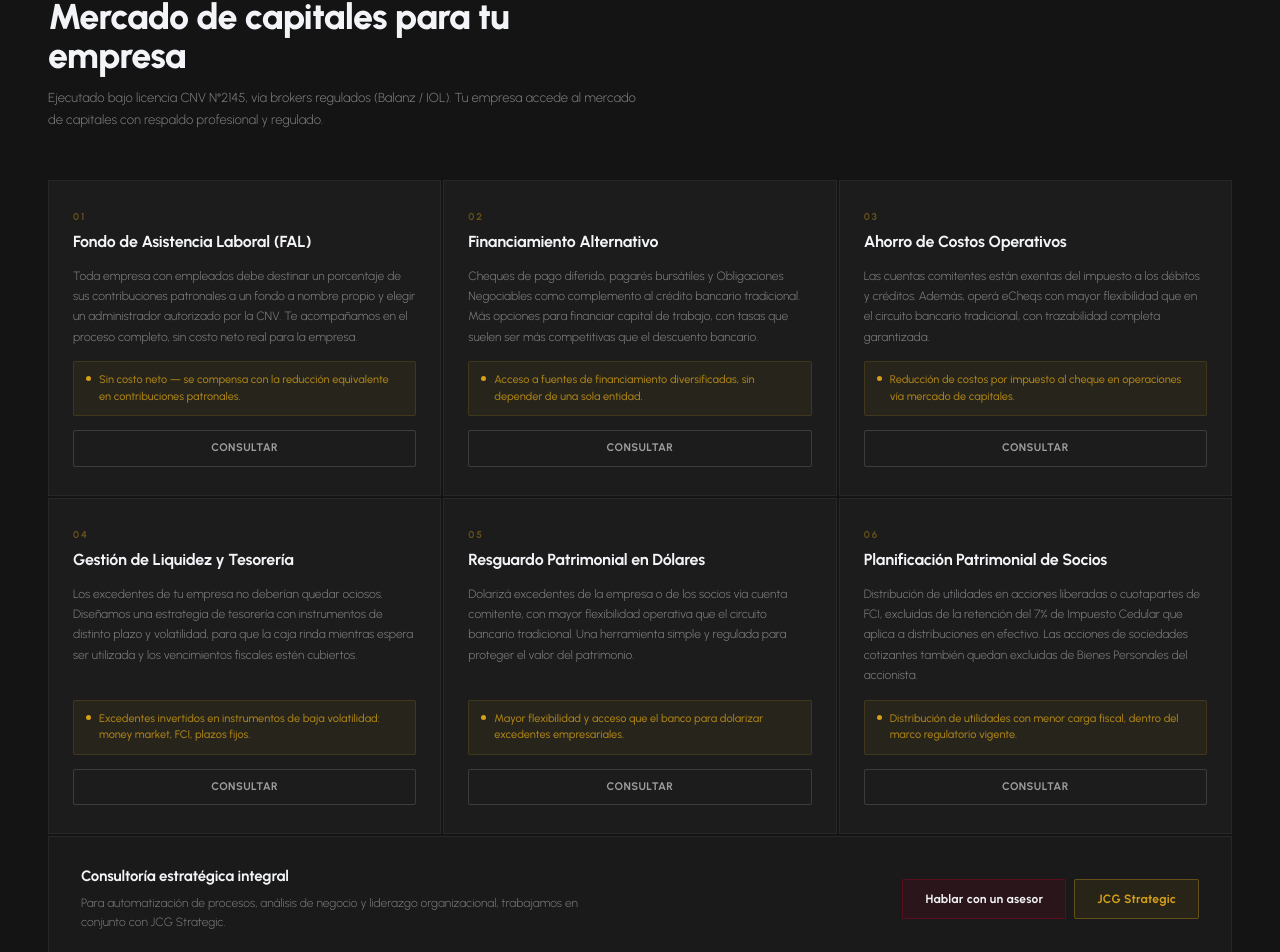
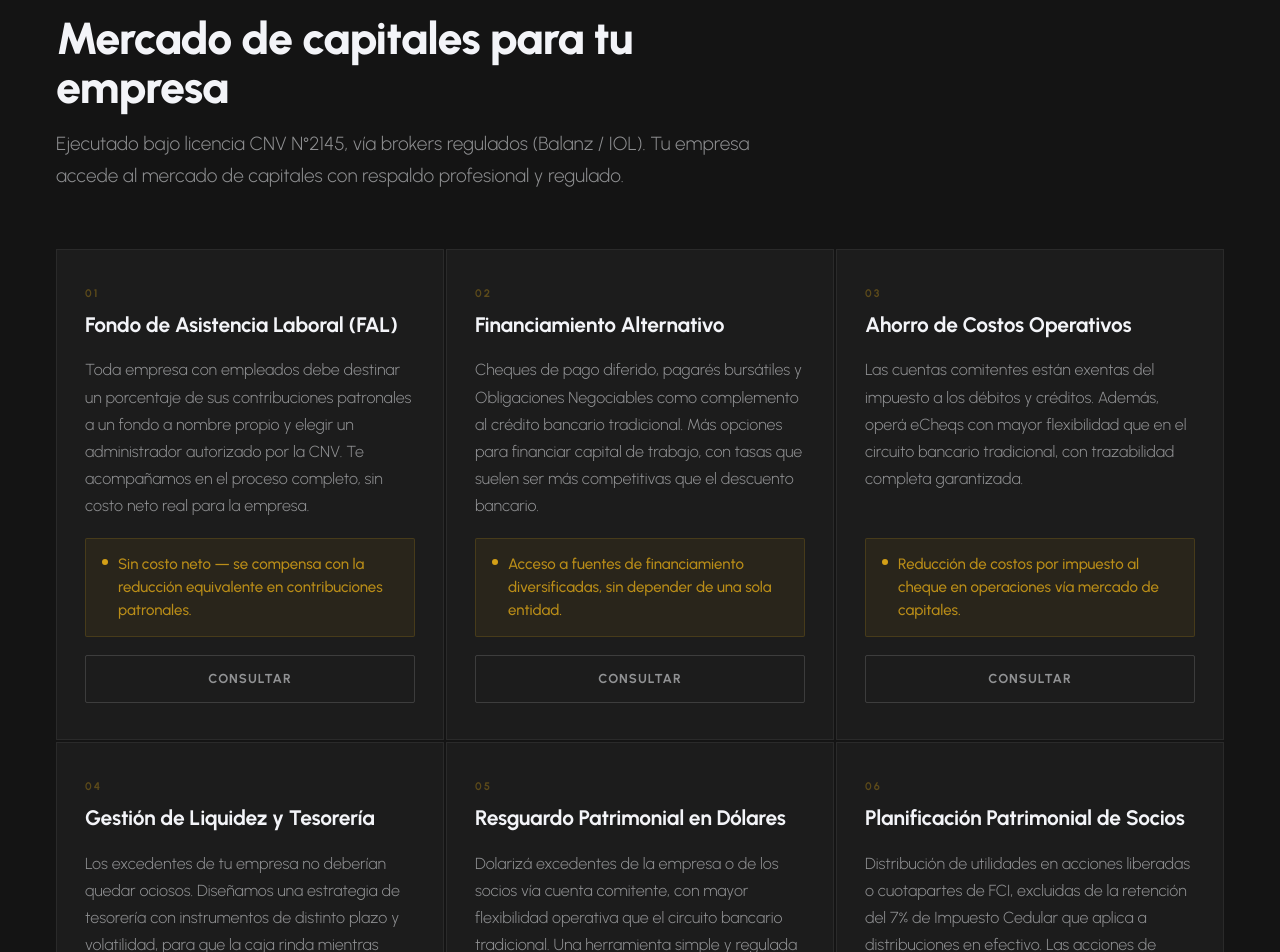
Before and after one commit to jcginversiones/JCGInversiones, a React (Vite) app: page / in a window 1280 px wide. Shown: the part 2071-3023 px from the top of the page. Built offline with nearby package versions, Linux system fonts and the light colour scheme.

Commit message:
Update EmpresasServices.css

```diff
--- a/src/components/EmpresasServices.css
+++ b/src/components/EmpresasServices.css
@@ -1,51 +1,50 @@
 .empresasServices {
     width: 100%;
-    padding: 72px 48px;
+    padding: 80px 56px;
     background: #141414;
     border-top: 1px solid rgba(212,160,23,0.1);
 }
 
 .empresasHeader {
-    margin-bottom: 48px;
-    max-width: 600px;
+    margin-bottom: 56px;
+    max-width: 720px;
 }
 
 .empresasEyebrow {
     display: flex;
     align-items: center;
-    gap: 12px;
-    font-size: 10px;
+    gap: 14px;
+    font-size: 12px;
     font-weight: 700;
     letter-spacing: 3px;
     text-transform: uppercase;
     color: #D4A017;
-    margin-bottom: 14px;
+    margin-bottom: 20px;
 }
 
 .empresasEyebrowLine {
     display: block;
-    width: 28px;
+    width: 32px;
     height: 1px;
     background: #D4A017;
     flex-shrink: 0;
 }
 
 .empresasTitulo {
-    font-size: clamp(24px, 2.8vw, 36px);
+    font-size: clamp(32px, 3.5vw, 48px);
     font-weight: 800;
     letter-spacing: -0.02em;
     line-height: 1.1;
     color: #F3F4F8;
-    margin-bottom: 12px;
+    margin-bottom: 16px;
 }
 
 .empresasSubtitulo {
-    font-size: 13px;
-    color: rgba(243,244,248,0.48);
+    font-size: 19px;
+    color: rgba(243,244,248,0.55);
     line-height: 1.7;
 }
 
-/* GRID */
 .empresasGrid {
     display: grid;
     grid-template-columns: repeat(3, 1fr);
@@ -53,14 +52,13 @@
     margin-bottom: 2px;
 }
 
-/* CARD */
 .empresaCard {
     background: #1c1c1c;
-    border: 1px solid #272727;
-    padding: 28px 24px;
+    border: 1px solid #2a2a2a;
+    padding: 36px 28px;
     display: flex;
     flex-direction: column;
-    gap: 14px;
+    gap: 18px;
     position: relative;
     overflow: hidden;
     transition: .25s ease-out;
@@ -77,30 +75,27 @@
     transition: height .3s ease-out;
 }
 
-.empresaCard:hover::after {
-    height: 100%;
-}
-
+.empresaCard:hover::after { height: 100%; }
 .empresaCard:hover {
-    border-color: rgba(212,160,23,0.25);
+    border-color: rgba(212,160,23,0.22);
     transform: translateY(-3px);
 }
 
 .empresaCardTop {
     display: flex;
     flex-direction: column;
-    gap: 8px;
+    gap: 10px;
 }
 
 .empresaNum {
-    font-size: 10px;
+    font-size: 11px;
     font-weight: 700;
     letter-spacing: 2px;
-    color: rgba(212,160,23,0.4);
+    color: rgba(212,160,23,0.35);
 }
 
 .empresaCardTitulo {
-    font-size: 16px;
+    font-size: 21px;
     font-weight: 700;
     color: #F3F4F8;
     line-height: 1.25;
@@ -108,8 +103,8 @@
 }
 
 .empresaCardDesc {
-    font-size: 12px;
-    color: rgba(243,244,248,0.48);
+    font-size: 16px;
+    color: rgba(243,244,248,0.55);
     line-height: 1.7;
     flex: 1;
 }
@@ -117,42 +112,42 @@
 .empresaCardBeneficio {
     display: flex;
     align-items: flex-start;
-    gap: 8px;
-    padding: 10px 12px;
-    background: rgba(212,160,23,0.06);
-    border: 1px solid rgba(212,160,23,0.15);
+    gap: 10px;
+    padding: 14px 16px;
+    background: rgba(212,160,23,0.07);
+    border: 1px solid rgba(212,160,23,0.18);
     border-radius: 2px;
 }
 
 .empresaBeneficioDot {
-    width: 5px;
-    height: 5px;
+    width: 6px;
+    height: 6px;
     border-radius: 50%;
     background: #D4A017;
     flex-shrink: 0;
-    margin-top: 4px;
+    margin-top: 6px;
 }
 
 .empresaCardBeneficio p {
-    font-size: 11px;
-    color: rgba(212,160,23,0.75);
-    line-height: 1.5;
+    font-size: 15px;
+    color: rgba(212,160,23,0.85);
+    line-height: 1.55;
     font-weight: 500;
 }
 
 .empresaCardBtn {
     display: block;
-    padding: 9px 16px;
+    padding: 13px 16px;
     border-radius: 2px;
-    font-size: 11px;
+    font-size: 13px;
     font-weight: 700;
     text-align: center;
     text-decoration: none;
-    color: rgba(243,244,248,0.6);
+    color: rgba(243,244,248,0.55);
     border: 1px solid rgba(243,244,248,0.15);
     background: transparent;
     transition: .2s ease-out;
-    letter-spacing: 0.04em;
+    letter-spacing: .08em;
     text-transform: uppercase;
 }
 
@@ -162,85 +157,74 @@
     background: rgba(212,160,23,0.06);
 }
 
-/* FOOTER */
 .empresasFooter {
     background: #1a1a1a;
-    border: 1px solid #272727;
-    padding: 28px 32px;
+    border: 1px solid #2a2a2a;
+    padding: 36px 40px;
     display: flex;
     align-items: center;
     justify-content: space-between;
-    gap: 24px;
+    gap: 28px;
     flex-wrap: wrap;
 }
 
 .empresasFooterTexto {
     display: flex;
     flex-direction: column;
-    gap: 6px;
-    max-width: 500px;
+    gap: 8px;
+    max-width: 540px;
 }
 
 .empresasFooterTitulo {
-    font-size: 15px;
+    font-size: 20px;
     font-weight: 700;
     color: #F3F4F8;
     letter-spacing: -0.01em;
 }
 
 .empresasFooterDesc {
-    font-size: 12px;
+    font-size: 16px;
     color: rgba(243,244,248,0.45);
     line-height: 1.6;
 }
 
 .empresasFooterBtns {
     display: flex;
-    gap: 8px;
+    gap: 10px;
+    flex-shrink: 0;
     flex-wrap: wrap;
-    flex-shrink: 0;
 }
 
 .empresasFooterBtnWpp {
-    padding: 10px 22px;
+    padding: 13px 26px;
     background: rgba(162,0,33,0.12);
     color: #F3F4F8;
-    font-size: 12px;
+    font-size: 15px;
     font-weight: 700;
     text-decoration: none;
     border: 1px solid rgba(162,0,33,0.4);
     border-radius: 2px;
-    transition: .2s ease-out;
-    letter-spacing: 0.02em;
+    transition: .2s;
 }
 .empresasFooterBtnWpp:hover { background: #a20021; }
 
 .empresasFooterBtnStrategic {
-    padding: 10px 22px;
+    padding: 13px 26px;
     background: rgba(212,160,23,0.08);
     color: #D4A017;
-    font-size: 12px;
+    font-size: 15px;
     font-weight: 700;
     text-decoration: none;
     border: 1px solid rgba(212,160,23,0.35);
     border-radius: 2px;
-    transition: .2s ease-out;
-    letter-spacing: 0.02em;
+    transition: .2s;
 }
 .empresasFooterBtnStrategic:hover { background: #D4A017; color: #0d0d0d; }
 
-/* RESPONSIVE */
 @media only screen and (max-width: 900px) {
-    .empresasServices { padding: 56px 24px; }
-
-    .empresasGrid {
-        grid-template-columns: 1fr;
-        gap: 2px;
-    }
-
-    .empresasFooter {
-        flex-direction: column;
-        align-items: flex-start;
-        padding: 24px;
-    }
+    .empresasServices { padding: 60px 24px; }
+    .empresasGrid { grid-template-columns: 1fr; }
+    .empresasTitulo { font-size: 30px; }
+    .empresasSubtitulo { font-size: 17px; }
+    .empresasFooter { flex-direction: column; align-items: flex-start; padding: 28px 24px; }
 }
```
